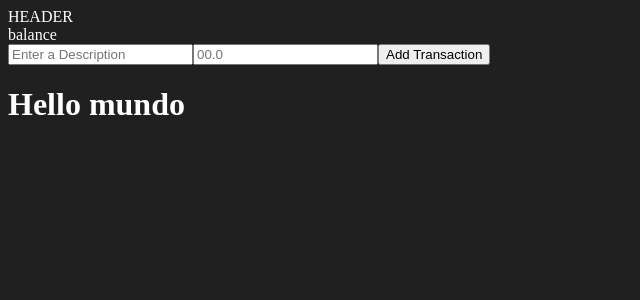
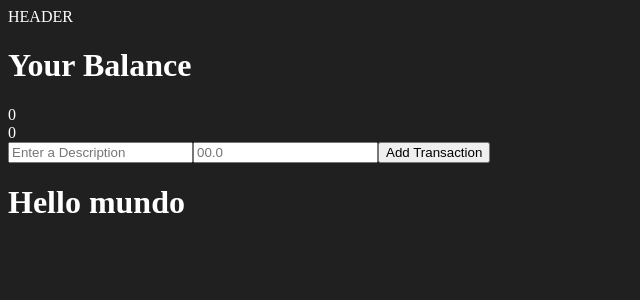
Before and after one commit to JojoUrbina/react-expense-tracker, a React (Vite) app: page / in a window 1280 px wide. Shown: the top 300 px of the page, without its empty margins (0-640 px from the left). Built offline with nearby package versions, Linux system fonts and the light colour scheme.

Commit message:
se agrego componente para mostrar el balance actual

```diff
--- a/src/App.jsx
+++ b/src/App.jsx
@@ -1,15 +1,12 @@
 import { useContext, useState } from "react";
 import "./App.css";
 import { GlobalProvider } from "./context/GlobalState";
-import { Context } from "./context/GlobalState";
 import Header from "./components/Header";
 import Balance from "./components/Balance";
 import TransactionForm from "./components/transactions/TransactionForm";
 import { TransactionList } from "./components/transactions/TransactionList";
 
 function App() {
-  const data = useContext(Context);
-
   return (
     <GlobalProvider>
       <Header />
--- a/src/components/Balance.jsx
+++ b/src/components/Balance.jsx
@@ -1,8 +1,17 @@
 import { useGlobalState } from '../context/GlobalState'
 
 export default function Balance() {
-    const data=useGlobalState()
+    const {transactions}=useGlobalState();
+    const amounts =transactions.map((transaction)=>transaction.amount)
+   const total=amounts.reduce((acc,item)=>{
+    return acc+item;
+   },0)
+
   return (
-    <div>balance</div>
-  )
+    <div>
+      <h1>Your Balance</h1>
+      {total}<br/>
+      {JSON.stringify(total, null, 2)}
+    </div>
+  );
 }
--- a/src/components/transactions/TransactionForm.jsx
+++ b/src/components/transactions/TransactionForm.jsx
@@ -1,20 +1,31 @@
-import React, { useContext } from "react";
-import { useState } from 'react'
-import {  useGlobalState } from '../../context/GlobalState'
+import { useState } from "react";
+import { useGlobalState } from "../../context/GlobalState";
 
 export default function TransactionForm() {
- const {addTransaction}=useGlobalState()
+  const { addTransaction } = useGlobalState();
   const [description, setDescription] = useState();
-  const [amount, setamount] = useState(0)
-const onSubmit=(e)=>{
-  e.preventDefault()
-    addTransaction({ id:window.crypto.randomUUID(),description,amount})//seria action.payload
-}
+  const [amount, setamount] = useState(0);
+  const onSubmit = (e) => {
+    e.preventDefault();
+    addTransaction(
+      { id: window.crypto.randomUUID(),
+        description,
+        amount:+amount //el + hace que se convierta de string numerico a numero
+      }); //seria action.payload
+  };
   return (
     <div>
-      <form onSubmit={(onSubmit)}>
-        <input type="text" placeholder="Enter a Description"  onChange={(e)=>setDescription(e.target.value)}/>
-        <input type="number" placeholder="00.0" onChange={(e)=>setamount(e.target.value)}/>
+      <form onSubmit={onSubmit}>
+        <input
+          type="text"
+          placeholder="Enter a Description"
+          onChange={(e) => setDescription(e.target.value)}
+        />
+        <input
+          type="number"
+          placeholder="00.0"
+          onChange={(e) => setamount(e.target.value)}
+        />
         <button> Add Transaction</button>
       </form>
     </div>
--- a/src/context/AppReducer.jsx
+++ b/src/context/AppReducer.jsx
@@ -8,7 +8,7 @@ export default (state, action) => {
     case "DELETE_TRANSACTION":
       return {
         ...state,
-        transactions:state.transactions.filter((transaction) => transaction.id !== action.payload),
+        transactions:state.transactions.filter((transaction) => transaction.id !== action.payload),//eliminar un elemento
 
       };
 
```
